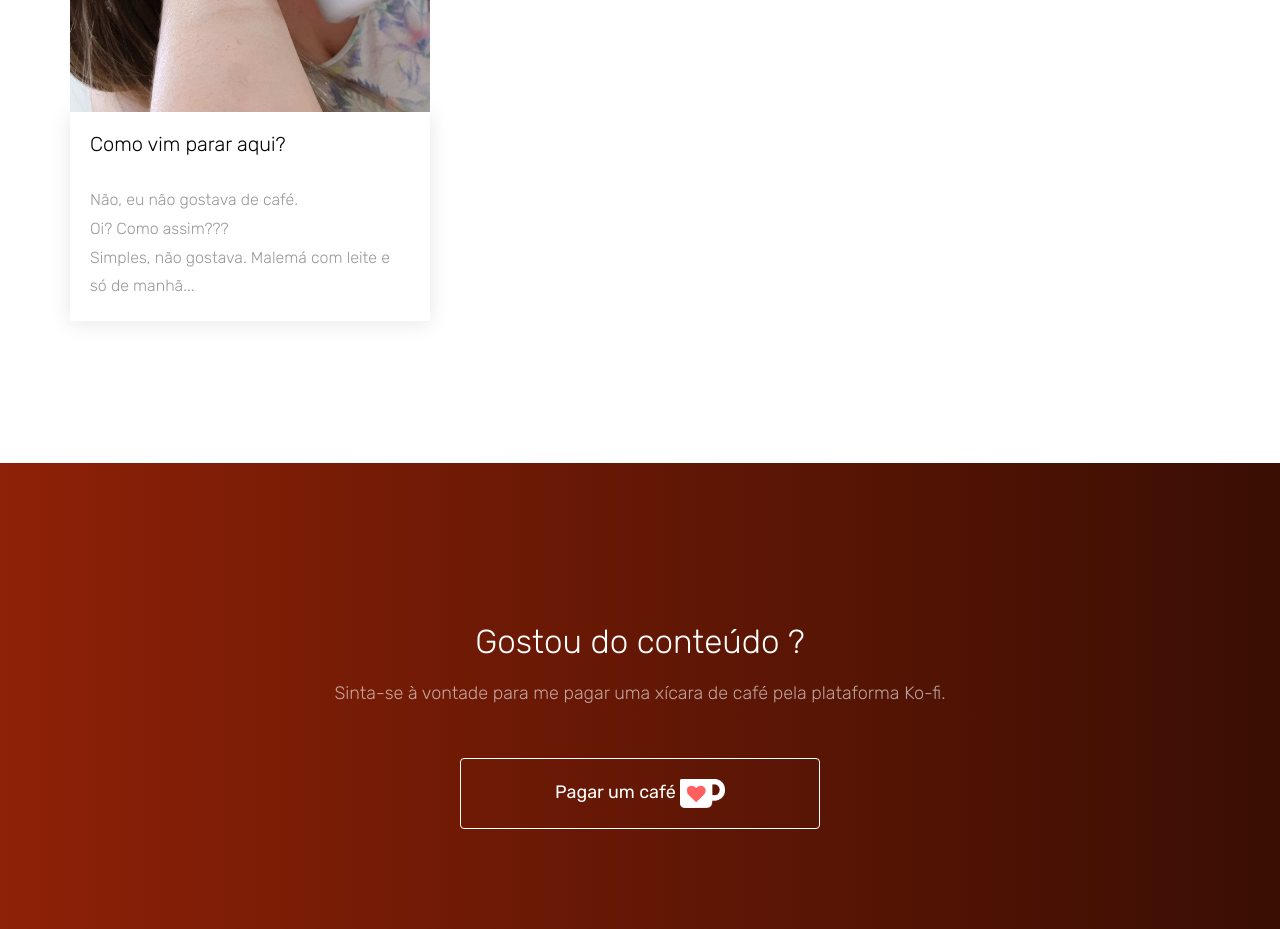
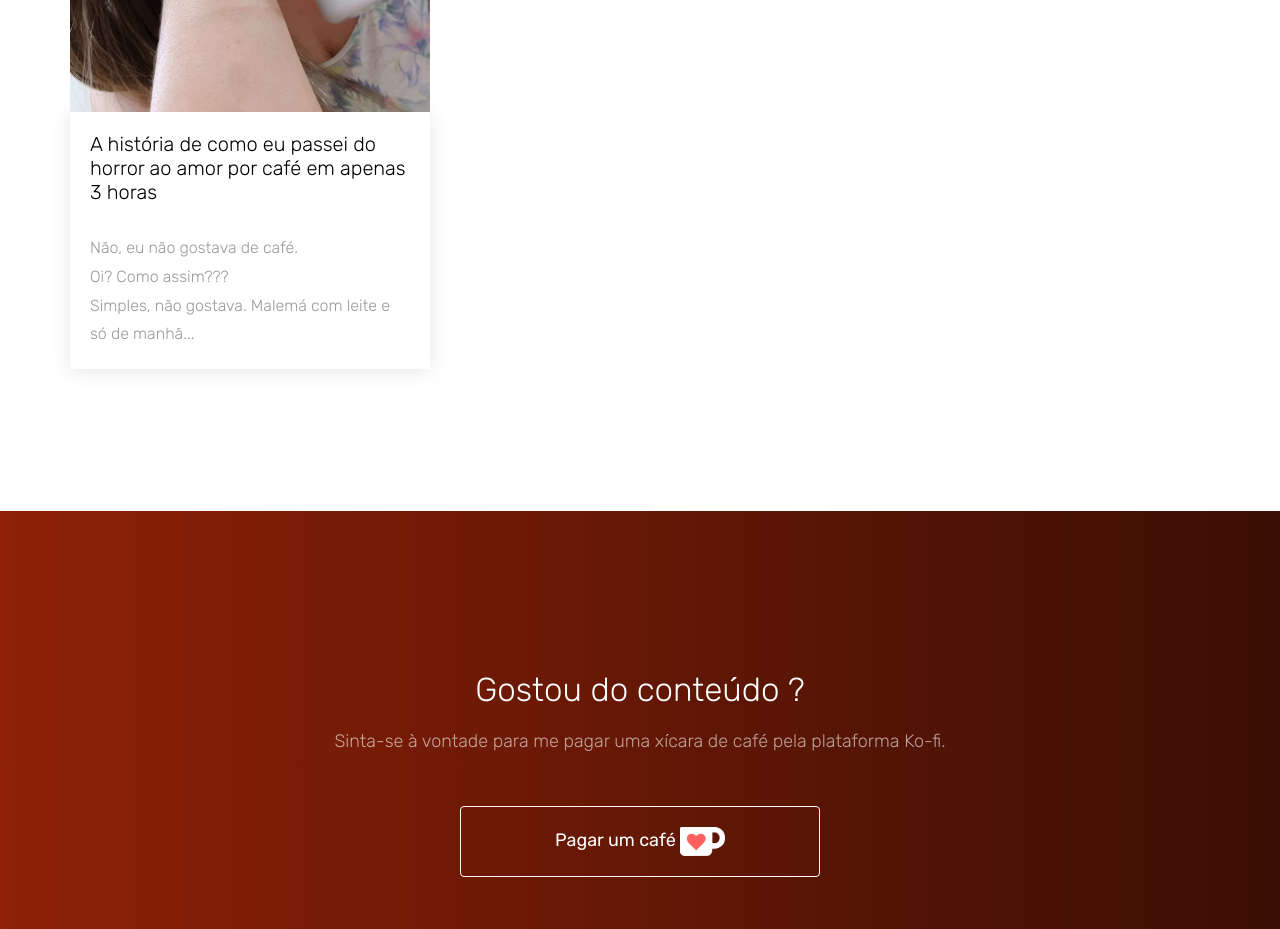
Before and after one commit to alinecarbonera/alinecarbonera, a website: page postagens.html in a window 1280 px wide. Shown: the part 1280-2209 px from the top of the page. Drawn offline with Linux system fonts and the light colour scheme; files whose address does not match are found by name.

Commit message:
versao beta 1.0.11

```diff
--- a/postagens.html
+++ b/postagens.html
@@ -74,7 +74,7 @@
           <div class="probootstrap-block-image">
             <figure><a href="post/como-vim-parar-aqui.html"><img src="img/fotos/78.jpg" alt=""></a></figure>
             <div class="text">
-              <h3 class="mb30"><a href="post/como-vim-parar-aqui.html">Como vim parar aqui?</a></h3>
+              <h3 class="mb30"><a href="post/como-vim-parar-aqui.html">A história de como eu passei do horror ao amor por café em apenas 3 horas</a></h3>
               <p class="dark">
                   Não, eu não gostava de café.<br>
                   Oi? Como assim???<br>
```
